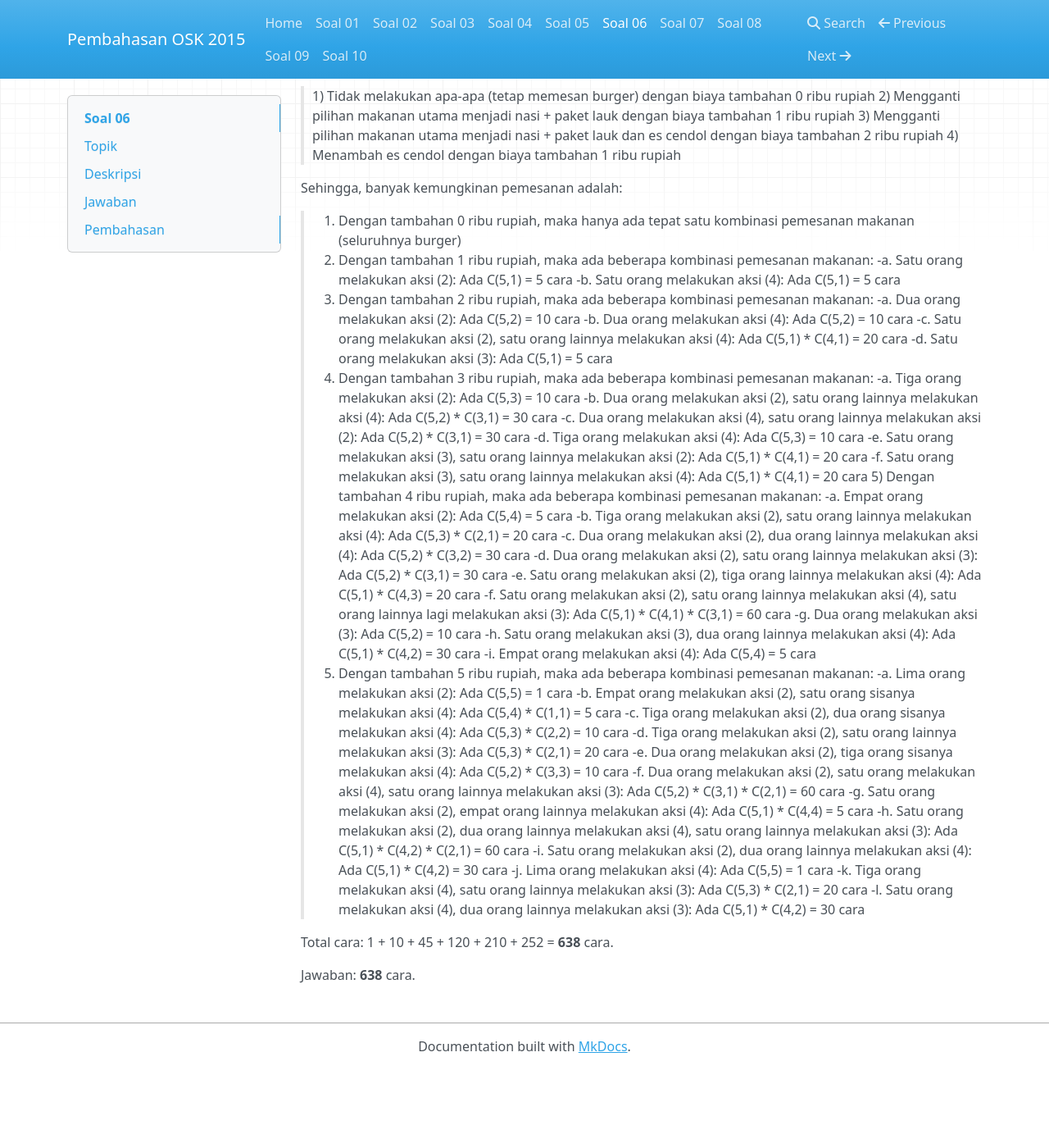
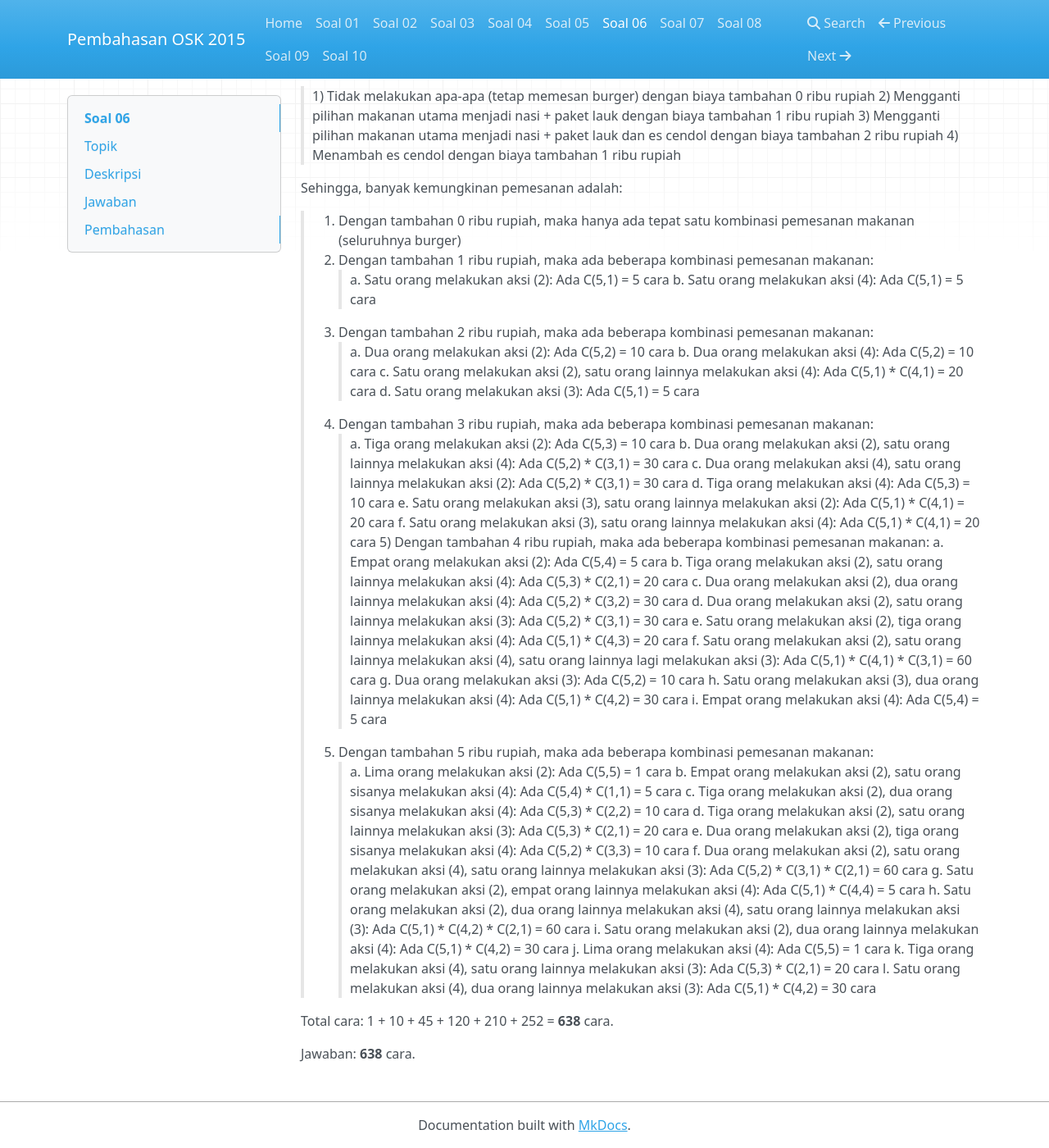
Before and after one commit to alijaya/OSK-2015, an MkDocs documentation site: the page built from docs/Soal 06.md, in a window 1280 px wide and 1400 px high, scrolled down 1183 px. Shown: the whole window at 82% size. Built offline with MkDocs 1.6.1, drawn with Linux system fonts in a browser that asks for light colours; nearby versions of some CDN libraries; old or Windows-style settings are respelled for this version of MkDocs; before the commit the page ends 2487 px from its top, so only the background shows below that.

Commit message:
no message

```diff
--- a/docs/Soal 06.md
+++ b/docs/Soal 06.md
@@ -53,43 +53,43 @@ Dari premis [1], dapat ditarik kesimpulan juga bahwa untuk seseorang yang telah
 Sehingga, banyak kemungkinan pemesanan adalah:
 >1. Dengan tambahan 0 ribu rupiah, maka hanya ada tepat satu kombinasi pemesanan makanan (seluruhnya burger)
 >2. Dengan tambahan 1 ribu rupiah, maka ada beberapa kombinasi pemesanan makanan:
->-a. Satu orang melakukan aksi (2): Ada C(5,1) = 5 cara
->-b. Satu orang melakukan aksi (4): Ada C(5,1) = 5 cara
+> >a. Satu orang melakukan aksi (2): Ada C(5,1) = 5 cara
+> >b. Satu orang melakukan aksi (4): Ada C(5,1) = 5 cara
 >3. Dengan tambahan 2 ribu rupiah, maka ada beberapa kombinasi pemesanan makanan:
->-a. Dua orang melakukan aksi (2): Ada C(5,2) = 10 cara
->-b. Dua orang melakukan aksi (4): Ada C(5,2) = 10 cara
->-c. Satu orang melakukan aksi (2), satu orang lainnya melakukan aksi (4): Ada C(5,1) * C(4,1) = 20 cara
->-d. Satu orang melakukan aksi (3): Ada C(5,1) = 5 cara
+> >a. Dua orang melakukan aksi (2): Ada C(5,2) = 10 cara
+> >b. Dua orang melakukan aksi (4): Ada C(5,2) = 10 cara
+> >c. Satu orang melakukan aksi (2), satu orang lainnya melakukan aksi (4): Ada C(5,1) * C(4,1) = 20 cara
+> >d. Satu orang melakukan aksi (3): Ada C(5,1) = 5 cara
 >4. Dengan tambahan 3 ribu rupiah, maka ada beberapa kombinasi pemesanan makanan:
->-a. Tiga orang melakukan aksi (2): Ada C(5,3) = 10 cara
->-b. Dua orang melakukan aksi (2), satu orang lainnya melakukan aksi (4): Ada C(5,2) * C(3,1) = 30 cara
->-c. Dua orang melakukan aksi (4), satu orang lainnya melakukan aksi (2): Ada C(5,2) * C(3,1) = 30 cara
->-d. Tiga orang melakukan aksi (4): Ada C(5,3) = 10 cara
->-e. Satu orang melakukan aksi (3), satu orang lainnya melakukan aksi (2): Ada C(5,1) * C(4,1) = 20 cara
->-f. Satu orang melakukan aksi (3), satu orang lainnya melakukan aksi (4): Ada C(5,1) * C(4,1) = 20 cara
+> >a. Tiga orang melakukan aksi (2): Ada C(5,3) = 10 cara
+> >b. Dua orang melakukan aksi (2), satu orang lainnya melakukan aksi (4): Ada C(5,2) * C(3,1) = 30 cara
+> >c. Dua orang melakukan aksi (4), satu orang lainnya melakukan aksi (2): Ada C(5,2) * C(3,1) = 30 cara
+> >d. Tiga orang melakukan aksi (4): Ada C(5,3) = 10 cara
+> >e. Satu orang melakukan aksi (3), satu orang lainnya melakukan aksi (2): Ada C(5,1) * C(4,1) = 20 cara
+> >f. Satu orang melakukan aksi (3), satu orang lainnya melakukan aksi (4): Ada C(5,1) * C(4,1) = 20 cara
 >5) Dengan tambahan 4 ribu rupiah, maka ada beberapa kombinasi pemesanan makanan:
->-a. Empat orang melakukan aksi (2): Ada C(5,4) = 5 cara
->-b. Tiga orang melakukan aksi (2), satu orang lainnya melakukan aksi (4): Ada C(5,3) * C(2,1) = 20 cara
->-c. Dua orang melakukan aksi (2), dua orang lainnya melakukan aksi (4): Ada C(5,2) * C(3,2) = 30 cara
->-d. Dua orang melakukan aksi (2), satu orang lainnya melakukan aksi (3): Ada C(5,2) * C(3,1) = 30 cara
->-e. Satu orang melakukan aksi (2), tiga orang lainnya melakukan aksi (4): Ada C(5,1) * C(4,3) = 20 cara
->-f. Satu orang melakukan aksi (2), satu orang lainnya melakukan aksi (4), satu orang lainnya lagi melakukan aksi (3): Ada C(5,1) * C(4,1) * C(3,1) = 60 cara
->-g. Dua orang melakukan aksi (3): Ada C(5,2) = 10 cara
->-h. Satu orang melakukan aksi (3), dua orang lainnya melakukan aksi (4): Ada C(5,1) * C(4,2) = 30 cara
->-i. Empat orang melakukan aksi (4): Ada C(5,4) = 5 cara
+> >a. Empat orang melakukan aksi (2): Ada C(5,4) = 5 cara
+> >b. Tiga orang melakukan aksi (2), satu orang lainnya melakukan aksi (4): Ada C(5,3) * C(2,1) = 20 cara
+> >c. Dua orang melakukan aksi (2), dua orang lainnya melakukan aksi (4): Ada C(5,2) * C(3,2) = 30 cara
+> >d. Dua orang melakukan aksi (2), satu orang lainnya melakukan aksi (3): Ada C(5,2) * C(3,1) = 30 cara
+> >e. Satu orang melakukan aksi (2), tiga orang lainnya melakukan aksi (4): Ada C(5,1) * C(4,3) = 20 cara
+> >f. Satu orang melakukan aksi (2), satu orang lainnya melakukan aksi (4), satu orang lainnya lagi melakukan aksi (3): Ada C(5,1) * C(4,1) * C(3,1) = 60 cara
+> >g. Dua orang melakukan aksi (3): Ada C(5,2) = 10 cara
+> >h. Satu orang melakukan aksi (3), dua orang lainnya melakukan aksi (4): Ada C(5,1) * C(4,2) = 30 cara
+> >i. Empat orang melakukan aksi (4): Ada C(5,4) = 5 cara
 >6. Dengan tambahan 5 ribu rupiah, maka ada beberapa kombinasi pemesanan makanan:
->-a. Lima orang melakukan aksi (2): Ada C(5,5) = 1 cara
->-b. Empat orang melakukan aksi (2), satu orang sisanya melakukan aksi (4): Ada C(5,4) * C(1,1) = 5 cara
->-c. Tiga orang melakukan aksi (2), dua orang sisanya melakukan aksi (4): Ada C(5,3) * C(2,2) = 10 cara
->-d. Tiga orang melakukan aksi (2), satu orang lainnya melakukan aksi (3): Ada C(5,3) * C(2,1) = 20 cara
->-e. Dua orang melakukan aksi (2), tiga orang sisanya melakukan aksi (4): Ada C(5,2) * C(3,3) = 10 cara
->-f. Dua orang melakukan aksi (2), satu orang melakukan aksi (4), satu orang lainnya melakukan aksi (3): Ada C(5,2) * C(3,1) * C(2,1) = 60 cara
->-g. Satu orang melakukan aksi (2), empat orang lainnya melakukan aksi (4): Ada C(5,1) * C(4,4) = 5 cara
->-h. Satu orang melakukan aksi (2), dua orang lainnya melakukan aksi (4), satu orang lainnya melakukan aksi (3): Ada C(5,1) * C(4,2) * C(2,1) = 60 cara
->-i. Satu orang melakukan aksi (2), dua orang lainnya melakukan aksi (4): Ada C(5,1) * C(4,2) = 30 cara
->-j. Lima orang melakukan aksi (4): Ada C(5,5) = 1 cara
->-k. Tiga orang melakukan aksi (4), satu orang lainnya melakukan aksi (3): Ada C(5,3) * C(2,1) = 20 cara
->-l. Satu orang melakukan aksi (4), dua orang lainnya melakukan aksi (3): Ada C(5,1) * C(4,2) = 30 cara
+> >a. Lima orang melakukan aksi (2): Ada C(5,5) = 1 cara
+> >b. Empat orang melakukan aksi (2), satu orang sisanya melakukan aksi (4): Ada C(5,4) * C(1,1) = 5 cara
+> >c. Tiga orang melakukan aksi (2), dua orang sisanya melakukan aksi (4): Ada C(5,3) * C(2,2) = 10 cara
+> >d. Tiga orang melakukan aksi (2), satu orang lainnya melakukan aksi (3): Ada C(5,3) * C(2,1) = 20 cara
+> >e. Dua orang melakukan aksi (2), tiga orang sisanya melakukan aksi (4): Ada C(5,2) * C(3,3) = 10 cara
+> >f. Dua orang melakukan aksi (2), satu orang melakukan aksi (4), satu orang lainnya melakukan aksi (3): Ada C(5,2) * C(3,1) * C(2,1) = 60 cara
+> >g. Satu orang melakukan aksi (2), empat orang lainnya melakukan aksi (4): Ada C(5,1) * C(4,4) = 5 cara
+> >h. Satu orang melakukan aksi (2), dua orang lainnya melakukan aksi (4), satu orang lainnya melakukan aksi (3): Ada C(5,1) * C(4,2) * C(2,1) = 60 cara
+> >i. Satu orang melakukan aksi (2), dua orang lainnya melakukan aksi (4): Ada C(5,1) * C(4,2) = 30 cara
+> >j. Lima orang melakukan aksi (4): Ada C(5,5) = 1 cara
+> >k. Tiga orang melakukan aksi (4), satu orang lainnya melakukan aksi (3): Ada C(5,3) * C(2,1) = 20 cara
+> >l. Satu orang melakukan aksi (4), dua orang lainnya melakukan aksi (3): Ada C(5,1) * C(4,2) = 30 cara
 
 Total cara: 1 + 10 + 45 + 120 + 210 + 252 = **638** cara.
 
```
